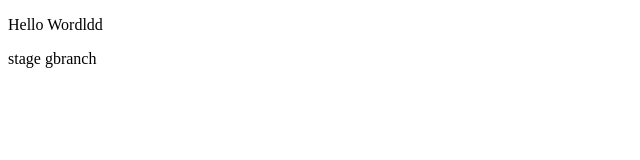
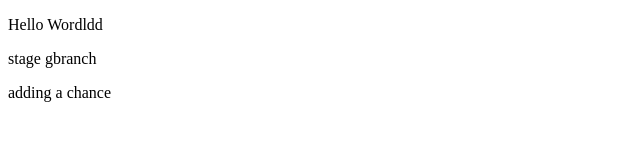
Before and after one commit to Ammorishita/Testing, a plain HTML site: page index.html in a window 1280 px wide. Shown: the whole page, without its empty margins (0-640 px from the left). Drawn offline with Linux system fonts and the light colour scheme.

Commit message:
update index.html

```diff
--- a/index.html
+++ b/index.html
@@ -16,6 +16,7 @@
 </div>
 <div>
   <p>stage gbranch</p>
+  <p>adding a chance</p>
 </div>
 
   <!-- Load Facebook SDK for JavaScript -->
```
